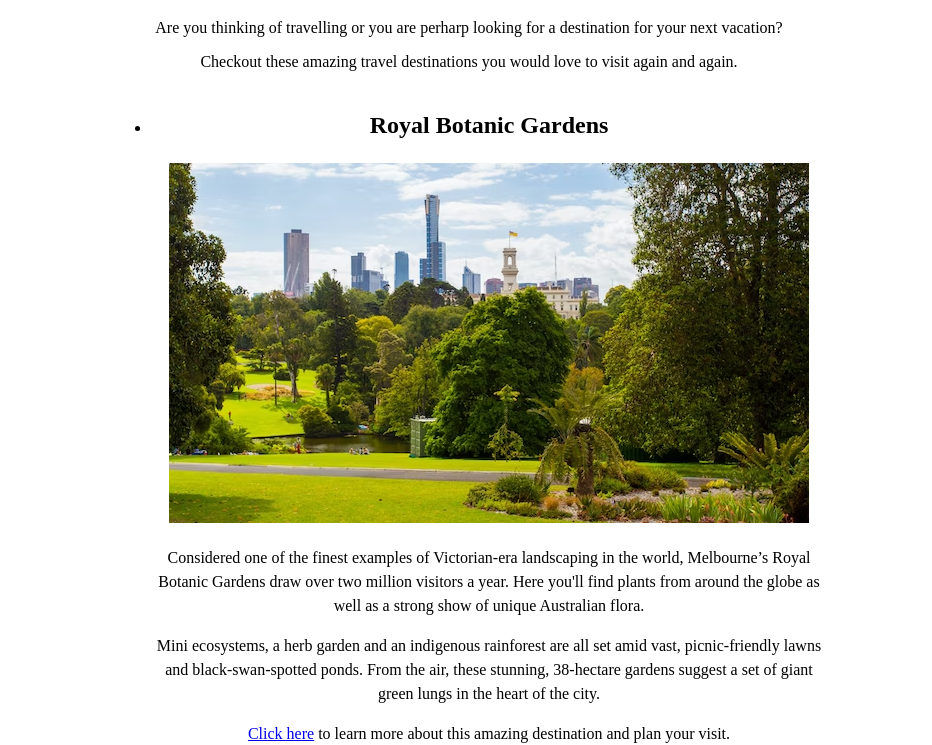
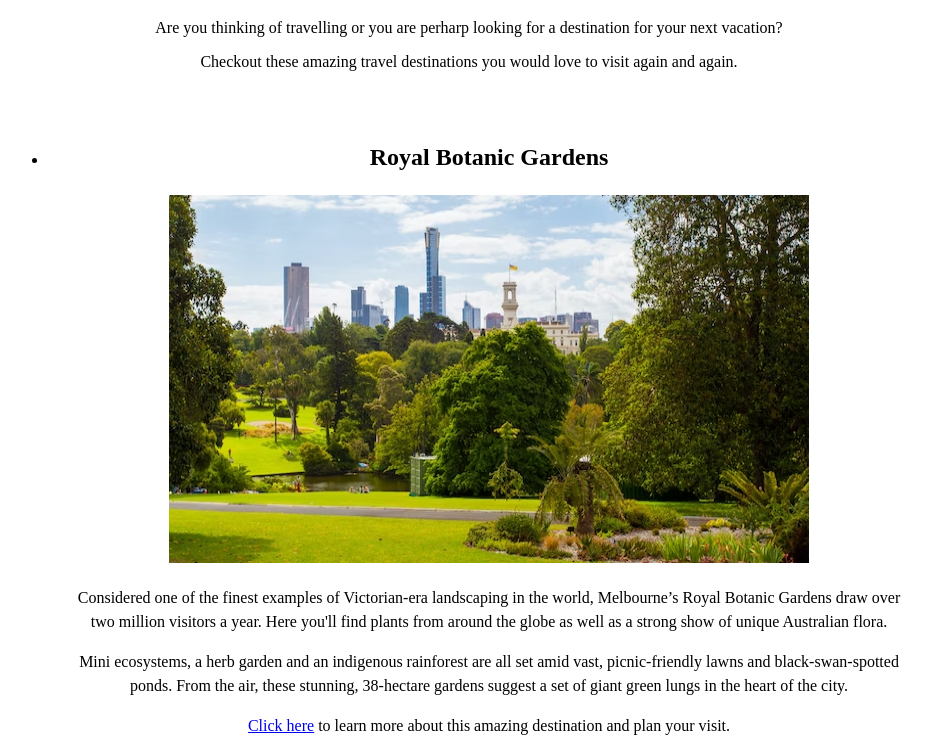
Before and after one commit to kwasi-OT/HTML-attributes-list-links, a plain HTML site: page index.html in a window 1280 px wide. Shown: the part 61-806 px from the top of the page, without its empty margins (171-1103 px from the left). Drawn offline with Linux system fonts and the light colour scheme.

Commit message:
made further adjustments

```diff
--- a/index.html
+++ b/index.html
@@ -21,15 +21,25 @@
             margin: 0 auto;
         }
         .main {
-            width: 70%;
+            display: flex;
+            flex-direction: column;
+            justify-content: center;
+            align-items: center;
+            text-align: center;
             line-height: 1.5;
+            width: 90%;
+        }
+        .item {
+            padding: 1rem;
+            margin: 0.5rem;
         }
         img {
-            width: 640px;
-            height: 360px;
+            justify-self: center;
+            width: 40rem;
+            height: 23rem;
         }
         .footer {
-            margin: 2rem;
+            margin: 1rem;
             padding: 0.5rem;
         }
         hr {
@@ -46,36 +56,56 @@
         </div>
 
         <div class="main">
+            <div>
                 <ul>
                     <li>
+                        <div class="item">
                             <div>
                                 <h2>Royal Botanic Gardens</h2>
+                            </div>
+                            <div>
                                 <img src="images/botanic-garden.avif" alt="royal botanic garden" title="Royal Botanic Garden, Melbourne, Australia">
+                            </div>
+                            <div>
                                 <p>Considered one of the finest examples of Victorian-era landscaping in the world, Melbourne’s Royal Botanic Gardens draw over two million visitors a year.  Here you'll find plants from around the globe as well as a strong show of unique Australian flora.</p>
                                 <p>Mini ecosystems, a herb garden and an indigenous rainforest are all set amid vast, picnic-friendly  lawns and black-swan-spotted ponds. From the air, these stunning, 38-hectare gardens suggest a set of giant green lungs in the heart of the city.</p>
                                 <span><a href="https://www.lonelyplanet.com/australia/victoria/melbourne/south-yarra-prahran-windsor/attractions/royal-botanic-gardens/a/poi-sig/366245/1341490" target="_blank">Click here</a> to learn more about this amazing destination and plan your visit.</a></span>
                             </div>
+                        </div>
                     </li>
                     <li>
+                        <div class="item">
                             <div>
                                 <h2>Playa Flamenco</h2>
+                            </div>
+                            <div>
                                 <img src="images/playa-flamenco.avif" alt="playa-flamenco, culebra, puerto rico" title="Playa Flamenco, Culebra, Puerto Rico">
+                            </div>
+                            <div>
                                 <p>Stretching for a mile around a sheltered, horseshoe-shaped bay, Playa Flamenco (Flamenco Beach) is not only one of Culebra’s best beaches, it also makes a regular appearance on the world's best beaches lists.</p>
                                 <p>It gets its name from the nearby lagoon, which attracts flamingos in winter. If you plan to visit during this time, you’ll feel like Robinson Crusoe contemplating the clarity of the water.</p>
                                 <p>Backed by low scrub and trees rather than lofty palms, Flamenco gets very crowded on weekends and holidays, especially with day-trippers from San Juan, so plan a weekday visit. Alone among Culebra's beaches, it has a full range of amenities.</p>
                                 <span><a href="https://www.lonelyplanet.com/puerto-rico/eastern-puerto-rico/culebra/attractions/playa-flamenco/a/poi-sig/1398521/358119" target="_blank">Click here</a> to learn more about this paradise beach and plan your visit for the coming summer.</span>
                             </div>
+                        </div>
                     </li>
                     <li>
+                        <div class="item">
                             <div>
                                 <h2>Stiftsbibliothek</h2>
+                            </div>
+                            <div>
                                 <img src="images/Stiftsbibliothek_St_Gallen.avif" alt="Stiftsbibliothek, Switzerland" title="Stiftsbibliothek, in Northeastern Switzerland">
+                            </div>
+                            <div>
                                 <p>If the greatest masterpieces on earth are wrought for the glory of God, St Gallen’s Stiftsbibliothek (Abbey Library), is like a living prayer. Religious or not, you can’t help but look up to the heavens and fall silent as you step across its creaking wood floor, breathe in the scent of 1000 years of parchment, ink, patience and piety, and cast a careful eye across its stucco-encrusted ceiling, biblical frescoes, playful putti (cherub-like figures), magnificent globe and shelves lined with 170,000 beautiful leather-bound books. Some of the world’s most precious and elaborate medieval manuscripts are hidden here, occasionally dusted off for exhibitions for all to admire.</p>
                                 <p>Once the beating heart of one of Europe’s finest Benedictine monasteries, the library gave St Gallen a solid foot up the celestial ladder in the Middle Ages. Today, this wondrous space forms the centerpiece of the Unesco World Heritage Stiftsbezirk (Abbey District). If you make the pilgrimage to just one abbey in Switzerland, this really should be it.</p>
                                 <span><a href="https://www.lonelyplanet.com/switzerland/st-gallen/attractions/stiftsbibliothek/a/poi-sig/1116274/1314885" target="_blank">Click here</a> to learn more about this stunning masterpieces that is a UNESCO World Heritage site.</span>
                             </div>
+                        </div>
                     </li>
                 </ul>
+            </div>
             <div class="footer">
                 <hr>
                 <p>
```
Lines whose indentation alone changed are shown as unchanged.
